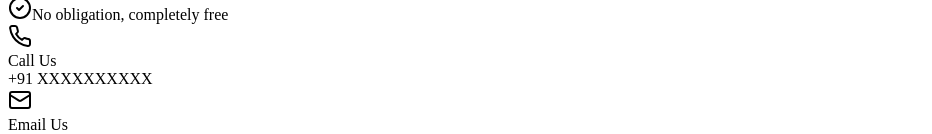
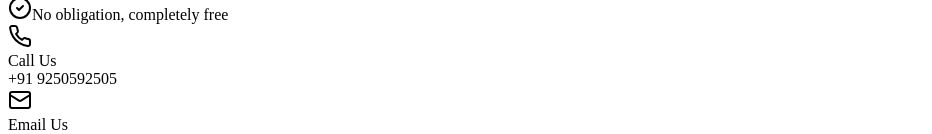
Before and after one commit to vivek01kushwah/VMC-Media-Updated, a Next.js app: page /Consultation in a window 1280 px wide. Shown: the part 338-472 px from the top of the page, without its empty margins (0-932 px from the left). Built offline with nearby package versions, Linux system fonts and the light colour scheme.

Commit message:
Update contact number to 9250592505

```diff
--- a/src/pages/Consultation.tsx
+++ b/src/pages/Consultation.tsx
@@ -111,7 +111,7 @@ const Consultation = () => {
                     </div>
                     <div>
                       <div className="text-sm text-muted-foreground">Call Us</div>
-                      <div className="font-semibold text-foreground">+91 XXXXXXXXXX</div>
+                      <div className="font-semibold text-foreground">+91  9250592505</div>
                     </div>
                   </div>
                 </Card>
```
